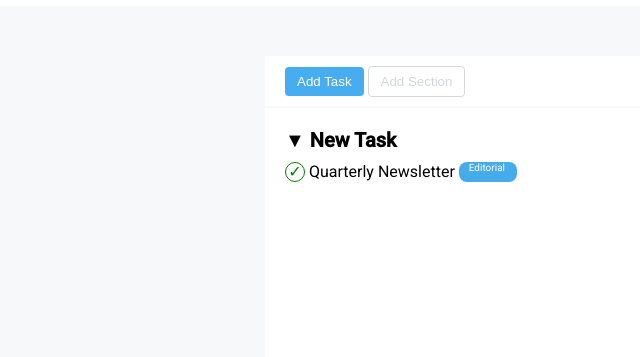
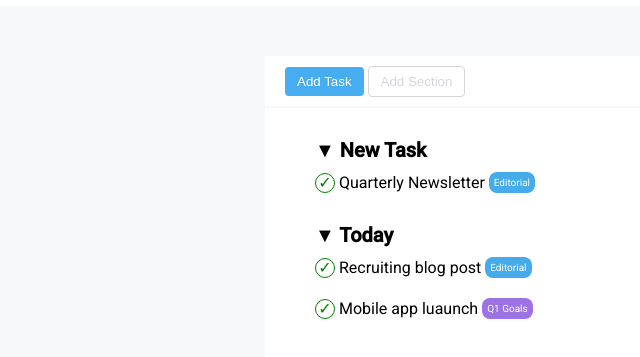
Before and after one commit to ElisaBoscani/html-css-toboolist, a plain HTML site: page index.html in a window 1280 px wide. Shown: the part 59-416 px from the top of the page, without its empty margins (0-640 px from the left). Drawn offline with Linux system fonts and the light colour scheme.

Commit message:
add edit and goals

```diff
--- a/asset/css/style.css
+++ b/asset/css/style.css
@@ -25,6 +25,7 @@ h1 {
 h2 {
   font-size: 20px;
   padding-bottom: 10px;
+  padding-top: 30px;
 }
 
 /* #endregion global */
@@ -62,11 +63,9 @@ h2 {
   line-height: 17px;
 }
 .edit {
-  width: 58px;
-  height: 20px;
   background-color: var(--bool-editorial);
   border-radius: 8px;
-  padding-left: 10px;
+  padding: 5px;
   font-size: 10px;
   color: var(--bool-white);
   vertical-align: bottom;
@@ -110,5 +109,16 @@ h2 {
 .content {
   height: 500px;
   background-color: var(--bool-white);
-  padding: 20px;
+  padding-left: 50px;
 }
+.card {
+  padding-bottom: 20px;
+}
+.goals {
+  background-color: var(--bool-goals);
+  border-radius: 8px;
+  padding: 5px;
+  font-size: 10px;
+  color: var(--bool-white);
+  vertical-align: bottom;
+}
--- a/index.html
+++ b/index.html
@@ -4,7 +4,7 @@
     <meta charset="UTF-8" />
     <meta name="viewport" content="width=device-width, initial-scale=1.0" />
     <title>Toboolist</title>
-    <link rel="stylesheet" href="/asset/css/style.css" />
+    <link rel="stylesheet" href="asset/css/style.css" />
     <link rel="preconnect" href="https://fonts.googleapis.com" />
     <link rel="preconnect" href="https://fonts.gstatic.com" crossorigin />
     <link
@@ -14,7 +14,7 @@
   </head>
   <body>
     <header class="logo p_5">
-      <img src="/asset/img/Logo.png" alt="logo boolean" />
+      <img src="asset/img/Logo.png" alt="logo boolean" />
       <h1>Toboolist</h1>
     </header>
     <!-- /titole and logo -->
@@ -29,14 +29,27 @@
       <div class="content">
         <section class="container backgroun">
           <h2>&#9660; New Task</h2>
-          <div class="card">
+          <div>
             <span class="check">&check;</span>
             <p class="inline">Quarterly Newsletter</p>
             <span class="inline edit">Editorial</span>
           </div>
           <!-- new task -->
         </section>
-        <section></section>
+
+        <section>
+          <h2>&#9660; Today</h2>
+          <div class="card">
+            <span class="check">&check;</span>
+            <p class="inline">Recruiting blog post</p>
+            <span class="inline edit">Editorial</span>
+          </div>
+          <div class="card">
+            <span class="check">&check;</span>
+            <p class="inline">Mobile app luaunch</p>
+            <span class="inline goals">Q1 Goals</span>
+          </div>
+        </section>
       </div>
     </main>
   </body>
```
